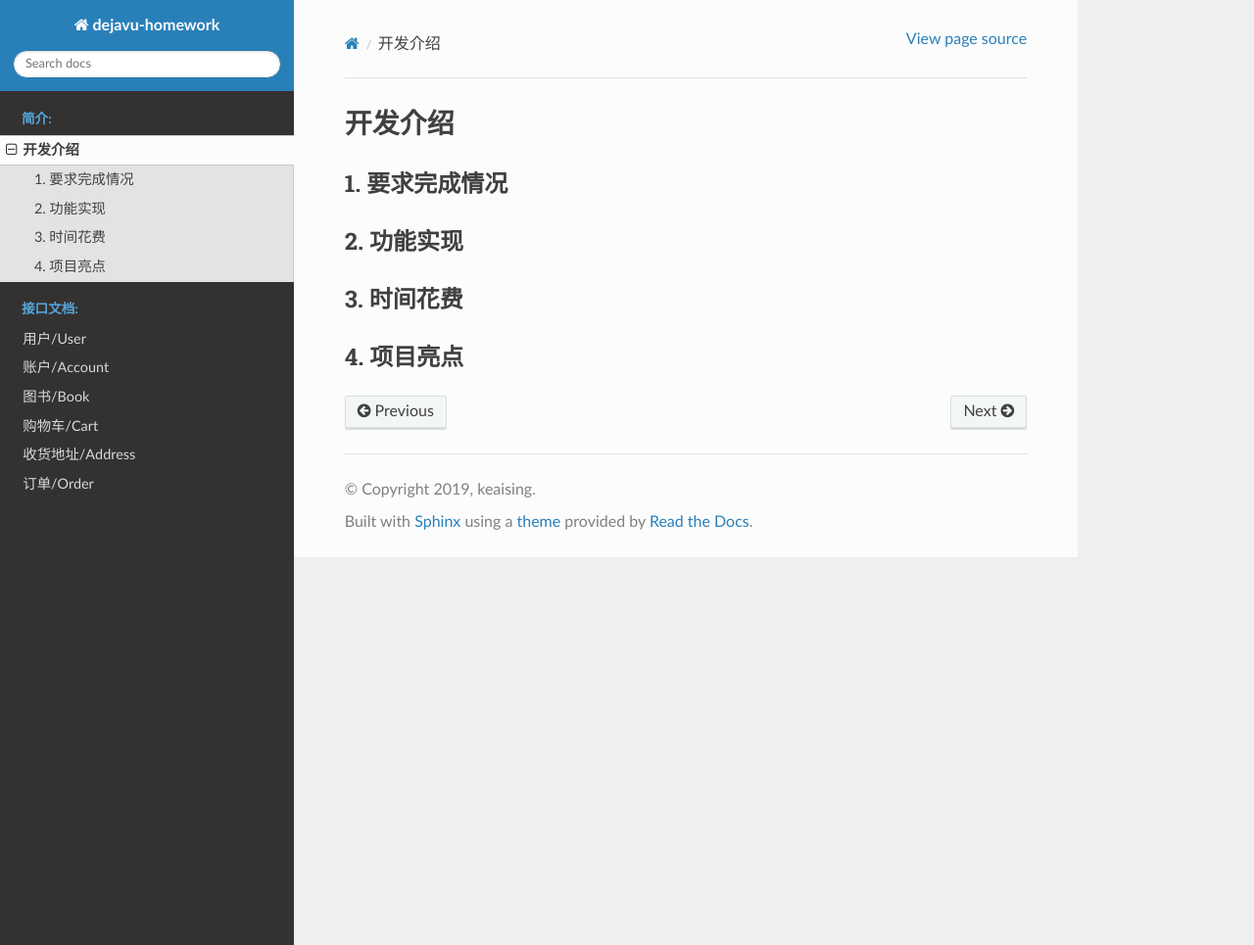
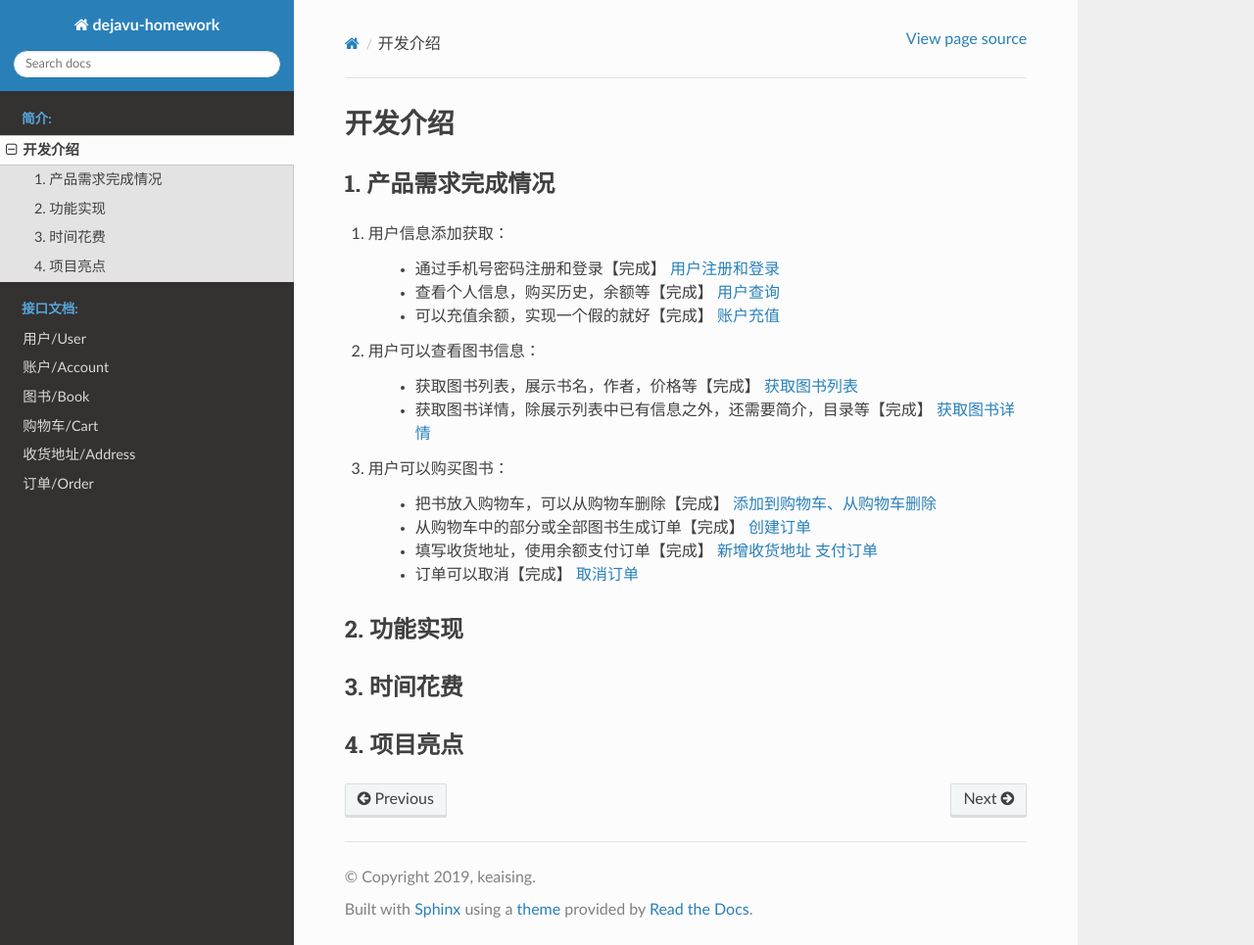
Before and after one commit to keaising/dejavu, a Sphinx documentation site: the page built from docs/source/intro.rst, in a window 1280 px wide and 965 px high. Shown: the whole window at 98% size. Built offline with Sphinx 7.4.7 and the Read the Docs theme 2.0.0, drawn with Linux system fonts in a browser that asks for light colours.

Commit message:
modify intro.rst

```diff
--- a/docs/source/intro.rst
+++ b/docs/source/intro.rst
@@ -1,8 +1,26 @@
 开发介绍
 =====================
 
-1. 要求完成情况
+1. 产品需求完成情况
 *********************
+
+1. 用户信息添加获取：
+
+    + 通过手机号密码注册和登录【完成】  `用户注册和登录 </interface/user>`_
+    + 查看个人信息，购买历史，余额等【完成】 `用户查询 </interface/user.html#id11>`_
+    + 可以充值余额，实现一个假的就好【完成】 `账户充值 </interface/account.html#id6>`_
+
+2. 用户可以查看图书信息：
+
+    + 获取图书列表，展示书名，作者，价格等【完成】  `获取图书列表 </html/interface/book>`_
+    + 获取图书详情，除展示列表中已有信息之外，还需要简介，目录等【完成】  `获取图书详情 </interface/book.html#id>`_
+
+3. 用户可以购买图书：
+
+    + 把书放入购物车，可以从购物车删除【完成】 `添加到购物车、从购物车删除 </interface/cart.html#id6>`_
+    + 从购物车中的部分或全部图书生成订单【完成】 `创建订单 </interface/order.html#id2>`_
+    + 填写收货地址，使用余额支付订单【完成】 `新增收货地址 </interface/address.html>`_  `支付订单 </interface/order.html#id6>`_
+    + 订单可以取消【完成】 `取消订单 </interface/order.html#id11>`_
 
 2. 功能实现
 *********************
```
